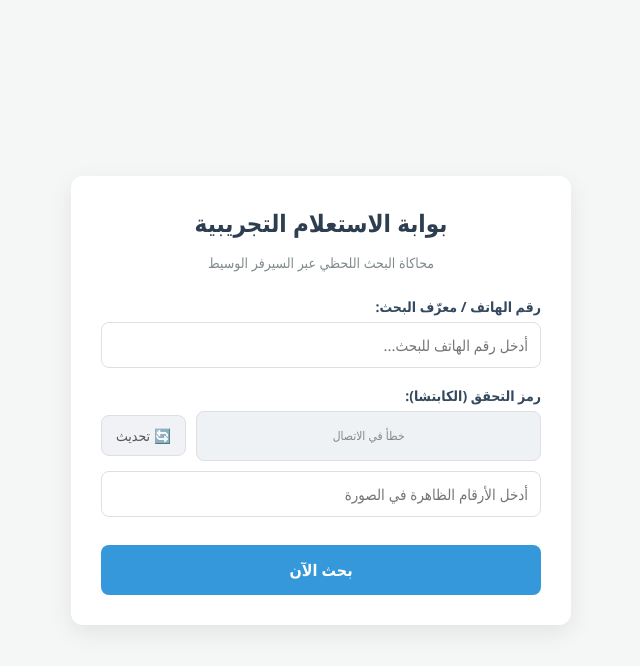
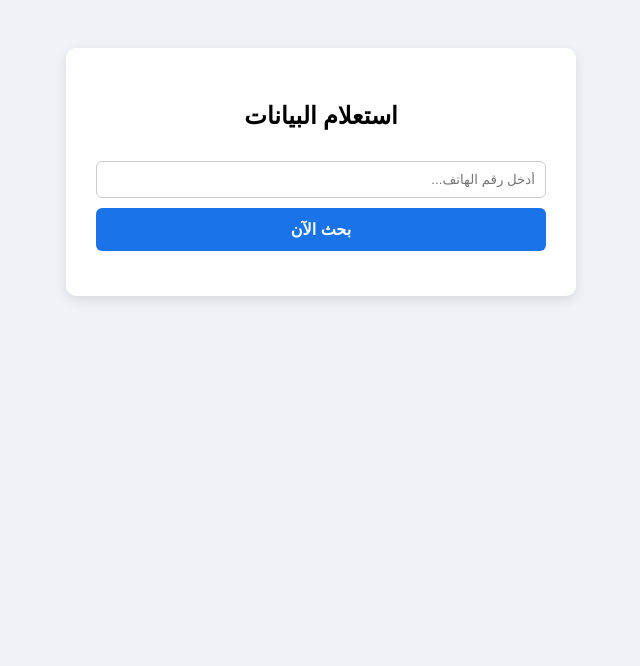
Before and after one commit to bahaaramth-cmyk/mojz, a website: page index.html in a window 1280 px wide. Shown: the whole page, without its empty margins (319-959 px from the left). Drawn offline with Linux system fonts and the light colour scheme; no server answers.

Commit message:
Update index.html

```diff
--- a/index.html
+++ b/index.html
@@ -3,153 +3,105 @@
 <head>
     <meta charset="UTF-8">
     <meta name="viewport" content="width=device-width, initial-scale=1.0">
-    <title>الموقع التجريبي - محاكاة الاستعلام اللحظي</title>
+    <title>الموقع التجريبي - بحث منبثق الكابتشا</title>
     <style>
-        * { box-sizing: border-box; font-family: 'Segoe UI', Tahoma, Geneva, Verdana, sans-serif; }
-        body { background-color: #f4f7f6; margin: 0; padding: 20px; display: flex; justify-content: center; align-items: center; min-height: 100vh; }
-        .card { background: #ffffff; padding: 30px; border-radius: 12px; box-shadow: 0 8px 24px rgba(0,0,0,0.08); width: 100%; max-width: 500px; }
-        .card h2 { margin-top: 0; color: #2c3e50; text-align: center; margin-bottom: 8px; }
-        .card p.subtitle { color: #7f8c8d; text-align: center; font-size: 14px; margin-bottom: 25px; }
-        .form-group { margin-bottom: 18px; text-align: right; }
-        label { display: block; font-weight: 600; margin-bottom: 6px; color: #34495e; font-size: 14px; }
-        input[type="text"], input[type="tel"] { width: 100%; padding: 12px; border: 1px solid #dcdfe6; border-radius: 8px; font-size: 15px; transition: border-color 0.2s; }
-        input:focus { border-color: #3498db; outline: none; }
+        body { font-family: system-ui, sans-serif; background: #f0f2f5; padding: 40px; text-align: center; }
+        .card { background: white; padding: 30px; border-radius: 10px; max-width: 450px; margin: auto; box-shadow: 0 4px 12px rgba(0,0,0,0.1); }
+        input { width: 100%; padding: 10px; margin: 10px 0; border: 1px solid #ccc; border-radius: 6px; box-sizing: border-box; }
+        button { background: #1a73e8; color: white; border: none; padding: 12px; border-radius: 6px; cursor: pointer; width: 100%; font-size: 16px; font-weight: bold; }
 
-        /* قسم الكابتشا */
-        .captcha-box { display: flex; align-items: center; gap: 10px; margin-bottom: 10px; }
-        .captcha-img-container { flex: 1; height: 50px; background: #eef2f5; border-radius: 8px; display: flex; align-items: center; justify-content: center; overflow: hidden; border: 1px solid #dcdfe6; }
-        .captcha-img-container img { max-height: 100%; max-width: 100%; object-fit: contain; }
-        .btn-refresh { background: #f0f2f5; border: 1px solid #dcdfe6; padding: 10px 14px; border-radius: 8px; cursor: pointer; font-size: 14px; color: #555; transition: background 0.2s; }
-        .btn-refresh:hover { background: #e2e8f0; }
-
-        /* زر البحث */
-        .btn-submit { background: #3498db; color: white; border: none; padding: 14px; border-radius: 8px; width: 100%; font-size: 16px; font-weight: bold; cursor: pointer; transition: background 0.2s; margin-top: 10px; }
-        .btn-submit:hover { background: #2980b9; }
-        .btn-submit:disabled { background: #bdc3c7; cursor: not-allowed; }
-
-        /* عرض النتائج */
-        #resultContainer { margin-top: 25px; display: none; }
-        .result-header { font-weight: bold; margin-bottom: 10px; color: #2c3e50; font-size: 15px; }
-        .result-box { background: #f8fafc; border: 1px solid #e2e8f0; border-radius: 8px; padding: 15px; font-size: 14px; max-height: 250px; overflow-y: auto; text-align: left; direction: ltr; }
-        .status-msg { text-align: center; padding: 10px; border-radius: 8px; margin-top: 15px; display: none; font-size: 14px; }
-        .status-loading { background: #e0f2fe; color: #0369a1; }
-        .status-error { background: #fee2e2; color: #b91c1c; }
+        /* تصميم النافذة المنبثقة Modal */
+        .modal-overlay { display: none; position: fixed; top:0; left:0; width:100%; height:100%; background: rgba(0,0,0,0.5); justify-content: center; align-items: center; z-index: 1000; }
+        .modal-content { background: white; padding: 25px; border-radius: 10px; max-width: 350px; width: 90%; text-align: right; box-shadow: 0 5px 15px rgba(0,0,0,0.3); }
+        .captcha-img { width: 100%; height: 60px; object-fit: contain; background: #eee; border-radius: 5px; margin-bottom: 10px; }
+        #results { margin-top: 20px; background: #f8fafc; padding: 15px; border-radius: 6px; text-align: left; direction: ltr; display: none; }
     </style>
 </head>
 <body>
 
     <div class="card">
-        <h2>بوابة الاستعلام التجريبية</h2>
-        <p class="subtitle">محاكاة البحث اللحظي عبر السيرفر الوسيط</p>
+        <h2>استعلام البيانات</h2>
+        <input type="text" id="phoneInput" placeholder="أدخل رقم الهاتف...">
+        <button onclick="startSearch()">بحث الآن</button>
 
-        <form id="searchForm" onsubmit="handleSearch(event)">
-            <div class="form-group">
-                <label for="phoneNumber">رقم الهاتف / معرّف البحث:</label>
-                <input type="text" id="phoneNumber" placeholder="أدخل رقم الهاتف للبحث..." required autocomplete="off">
-            </div>
+        <div id="statusMsg" style="margin-top:15px; color:#555;"></div>
+        <div id="results"><pre id="jsonOutput"></pre></div>
+    </div>
 
-            <div class="form-group">
-                <label>رمز التحقق (الكابتشا):</label>
-                <div class="captcha-box">
-                    <div class="captcha-img-container">
-                        <span id="captchaPlaceholder" style="font-size: 12px; color: #888;">جاري التحميل...</span>
-                        <img id="captchaImg" src="" alt="الكابتشا" style="display: none;">
-                    </div>
-                    <button type="button" class="btn-refresh" onclick="loadCaptcha()" title="تحديث الصورة">🔄 تحديث</button>
-                </div>
-                <input type="text" id="captchaCode" placeholder="أدخل الأرقام الظاهرة في الصورة" required autocomplete="off">
-            </div>
-
-            <button type="submit" id="submitBtn" class="btn-submit">بحث الآن</button>
-        </form>
-
-        <div id="statusMsg" class="status-msg"></div>
-
-        <div id="resultContainer">
-            <div class="result-header">النتائج القادمة من الموقع الأصلي:</div>
-            <div class="result-box">
-                <pre id="jsonResult" style="margin: 0; white-space: pre-wrap; word-break: break-all;"></pre>
-            </div>
+    <div id="captchaModal" class="modal-overlay">
+        <div class="modal-content">
+            <h3 style="margin-top:0;">التحقق من الكابتشا</h3>
+            <p style="font-size:14px; color:#666;">يرجى إدخال الرقم الظاهر بالصورة لإكمال البحث:</p>
+            <img id="modalCaptchaImg" class="captcha-img" src="" alt="الكابتشا">
+            <input type="text" id="modalCaptchaInput" placeholder="أدخل الرمز هنا...">
+            <button onclick="submitCaptcha()">تأكيد وإرسال</button>
         </div>
     </div>
 
     <script>
-        // 1. جلب صورة الكابتشا من السيرفر الوسيط
-        async function loadCaptcha() {
-            const img = document.getElementById('captchaImg');
-            const placeholder = document.getElementById('captchaPlaceholder');
+        let currentPhone = '';
 
-            img.style.display = 'none';
-            placeholder.style.display = 'inline';
-            placeholder.innerText = 'جاري التحميل...';
+        // المحاولة الأولى عند النقر على زر البحث الرئيسي
+        async function startSearch() {
+            currentPhone = document.getElementById('phoneInput').value.trim();
+            if (!currentPhone) return alert('أدخل الرقم');
 
+            document.getElementById('statusMsg').innerText = 'جاري الاتصال بالموقع الأصلي...';
+            document.getElementById('results').style.display = 'none';
+
+            await sendSearchRequest({ phoneNumber: currentPhone });
+        }
+
+        // إرسال الطلب إلى السيرفر
+        async function sendSearchRequest(payload) {
             try {
-                const res = await fetch('/api/get-captcha');
-                const data = await res.json();
+                const res = await fetch('/api/proxy-search', {
+                    method: 'POST',
+                    headers: { 'Content-Type': 'application/json' },
+                    body: JSON.stringify(payload)
+                });
+                const result = await res.json();
 
-                if (data.success && data.captchaImage) {
-                    img.src = data.captchaImage;
-                    img.style.display = 'block';
-                    placeholder.style.display = 'none';
-                } else {
-                    placeholder.innerText = 'فشل جلب الصورة';
+                // إذا طلب الموقع الكابتشا -> نفتح النافذة المنبثقة
+                if (result.requireCaptcha) {
+                    document.getElementById('statusMsg').innerText = '';
+                    document.getElementById('modalCaptchaImg').src = result.captchaImage;
+                    document.getElementById('captchaModal').style.display = 'flex';
+                }
+                // إذا عادت النتائج بنجاح
+                else if (result.success) {
+                    closeModal();
+                    document.getElementById('statusMsg').innerText = '';
+                    document.getElementById('jsonOutput').innerText = JSON.stringify(result.data, null, 2);
+                    document.getElementById('results').style.display = 'block';
+                }
+                else {
+                    document.getElementById('statusMsg').innerText = result.message || 'فشل البحث';
                 }
             } catch (err) {
-                placeholder.innerText = 'خطأ في الاتصال';
+                document.getElementById('statusMsg').innerText = 'حدث خطأ في الشبكة';
             }
         }
 
-        // 2. إرسال طلب البحث اللحظي
-        async function handleSearch(e) {
-            e.preventDefault();
+        // إرسال الكابتشا بعد كتابتها من قبل الزائر
+        async function submitCaptcha() {
+            const captchaCode = document.getElementById('modalCaptchaInput').value.trim();
+            if (!captchaCode) return alert('أدخل رمز الكابتشا');
 
-            const phone = document.getElementById('phoneNumber').value.trim();
-            const captcha = document.getElementById('captchaCode').value.trim();
-            const submitBtn = document.getElementById('submitBtn');
-            const statusMsg = document.getElementById('statusMsg');
-            const resultContainer = document.getElementById('resultContainer');
-            const jsonResult = document.getElementById('jsonResult');
+            document.getElementById('statusMsg').innerText = 'جاري التحقق وجلب النتائج...';
 
-            // إخفاء النتائج السابقة وإعادة ضبط الرسائل
-            resultContainer.style.display = 'none';
-            statusMsg.className = 'status-msg status-loading';
-            statusMsg.innerText = 'جاري إرسال الطلب وجلب البيانات من الموقع الأصلي...';
-            statusMsg.style.display = 'block';
-            submitBtn.disabled = true;
+            // إرسال رقم الهاتف الأصلي + رمز الكابتشا المكتوب
+            await sendSearchRequest({
+                phoneNumber: currentPhone,
+                captchaCode: captchaCode
+            });
 
-            try {
-                const response = await fetch('/api/proxy-search', {
-                    method: 'POST',
-                    headers: { 'Content-Type': 'application/json' },
-                    body: JSON.stringify({
-                        phoneNumber: phone,
-                        captchaCode: captcha
-                    })
-                });
-
-                const result = await response.json();
-
-                if (result.success) {
-                    statusMsg.style.display = 'none';
-                    jsonResult.innerText = JSON.stringify(result.data, null, 2);
-                    resultContainer.style.display = 'block';
-                } else {
-                    statusMsg.className = 'status-msg status-error';
-                    statusMsg.innerText = result.message || 'حدث خطأ أثناء جلب النتائج';
-                }
-            } catch (err) {
-                statusMsg.className = 'status-msg status-error';
-                statusMsg.innerText = 'تعذر الاتصال بالسيرفر الوسيط';
-            } finally {
-                submitBtn.disabled = false;
-                // إعادة تحميل كابتشا جديدة بعد كل محاولة بحث
-                loadCaptcha();
-                document.getElementById('captchaCode').value = '';
-            }
+            document.getElementById('modalCaptchaInput').value = '';
         }
 
-        // تحميل الكابتشا تلقائياً عند فتح الصفحة
-        window.onload = loadCaptcha;
+        function closeModal() {
+            document.getElementById('captchaModal').style.display = 'none';
+        }
     </script>
 </body>
 </html>
```
